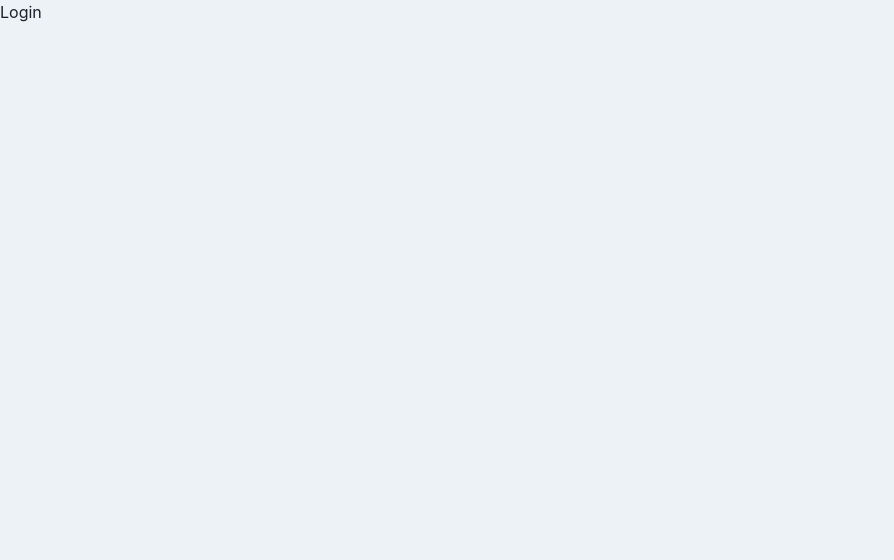
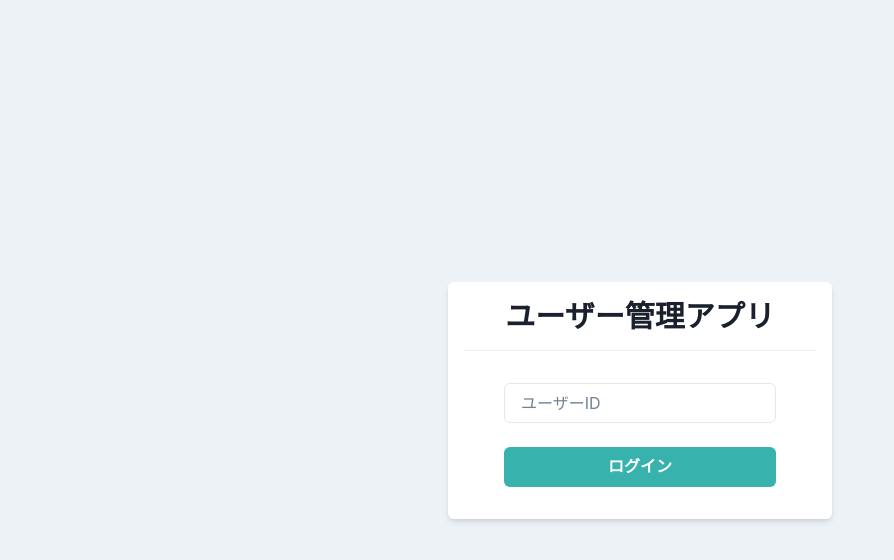
Before and after one commit to youliangdao/react-intermediate-practice-app, a React (Vite) app: page / in a window 1280 px wide. Shown: the top 560 px of the page, without its empty margins (0-894 px from the left). Built offline with nearby package versions, Linux system fonts and the light colour scheme.

Commit message:
✨feat: ログイン画面の作成

```diff
--- a/package.json
+++ b/package.json
@@ -25,6 +25,7 @@
     "@typescript-eslint/eslint-plugin": "^5.42.0",
     "@typescript-eslint/parser": "^5.42.0",
     "@vitejs/plugin-react": "^2.2.0",
+    "axios": "^1.1.3",
     "eslint": "^8.26.0",
     "eslint-config-prettier": "^8.5.0",
     "eslint-plugin-import": "^2.26.0",
--- /dev/null
+++ b/src/components/atoms/button/PrimaryButton.tsx
@@ -0,0 +1,28 @@
+import { Button } from "@chakra-ui/react";
+import React, { FC, memo, ReactNode } from "react";
+
+type Props = {
+  children: ReactNode;
+  disabled?: boolean;
+  loading?: boolean;
+  onClick: () => void;
+};
+
+// eslint-disable-next-line react/display-name
+const PrimaryButton: FC<Props> = memo(
+  ({ children, disabled = false, loading = false, onClick }) => {
+    return (
+      <Button
+        bg="teal.400"
+        color="white"
+        _hover={{ opacity: 0.8 }}
+        onClick={onClick}
+        isLoading={loading}
+        disabled={disabled || loading}
+      >
+        {children}
+      </Button>
+    );
+  }
+);
+export default PrimaryButton;
--- a/src/components/pages/Login.tsx
+++ b/src/components/pages/Login.tsx
@@ -1,7 +1,40 @@
-import React, { FC, memo } from "react";
+import { Box, Divider, Flex, Heading, Input, Stack } from "@chakra-ui/react";
+import React, { ChangeEvent, FC, memo, useState } from "react";
+
+import { useAuth } from "../../hooks/useAuth";
+import PrimaryButton from "../atoms/button/PrimaryButton";
 
 // eslint-disable-next-line react/display-name
 const Login: FC = memo(() => {
-  return <div>Login</div>;
+  const [userId, setUserId] = useState("");
+  const { loading, login } = useAuth();
+  const inputHandler = (e: ChangeEvent<HTMLInputElement>) => {
+    setUserId(e.target.value);
+  };
+  const onClickLogin = () => login(userId);
+  return (
+    <Flex align="center" justify="center" height="100vh">
+      <Box bg="white" w="sm" p={4} borderRadius="md" shadow="md">
+        <Heading as="h1" size="lg" textAlign="center">
+          ユーザー管理アプリ
+        </Heading>
+        <Divider my={4} />
+        <Stack spacing={6} py={4} px={10}>
+          <Input
+            placeholder="ユーザーID"
+            value={userId}
+            onChange={inputHandler}
+          />
+          <PrimaryButton
+            onClick={onClickLogin}
+            disabled={userId === ""}
+            loading={loading}
+          >
+            ログイン
+          </PrimaryButton>
+        </Stack>
+      </Box>
+    </Flex>
+  );
 });
 export default Login;
--- /dev/null
+++ b/src/hooks/useAuth.ts
@@ -0,0 +1,34 @@
+/* eslint-disable react-hooks/exhaustive-deps */
+import axios from "axios";
+import { useCallback, useState } from "react";
+import { useHistory } from "react-router-dom";
+
+import { User } from "../types/api/user";
+
+export const useAuth = () => {
+  const history = useHistory();
+  const [loading, setLoading] = useState(false);
+  const login = useCallback((id: string) => {
+    setLoading(true);
+    axios
+      .get<User>(`https://jsonplaceholder.typicode.com/users/${id}`)
+      .then((res) => {
+        if (res.data) {
+          history.push("/home");
+        } else {
+          alert("ユーザーが見つかりません");
+        }
+      })
+      .catch(() => {
+        alert("ログインできません");
+      })
+      .finally(() => {
+        setLoading(false);
+      });
+  }, []);
+
+  return {
+    loading,
+    login,
+  };
+};
--- /dev/null
+++ b/src/types/api/user.ts
@@ -0,0 +1,23 @@
+export type User = {
+  id: number;
+  name: string;
+  address: {
+    city: string;
+    geo: {
+      lat: string;
+      lng: string;
+    };
+    street: string;
+    suite: string;
+    zipcode: string;
+  };
+  company: {
+    name: string;
+    bs: string;
+    catchPhrase: string;
+  };
+  email: string;
+  phone: string;
+  username: string;
+  website: string;
+};
```
Also changed, not shown: 1 other file (tests, documents, lock files or other folders).
